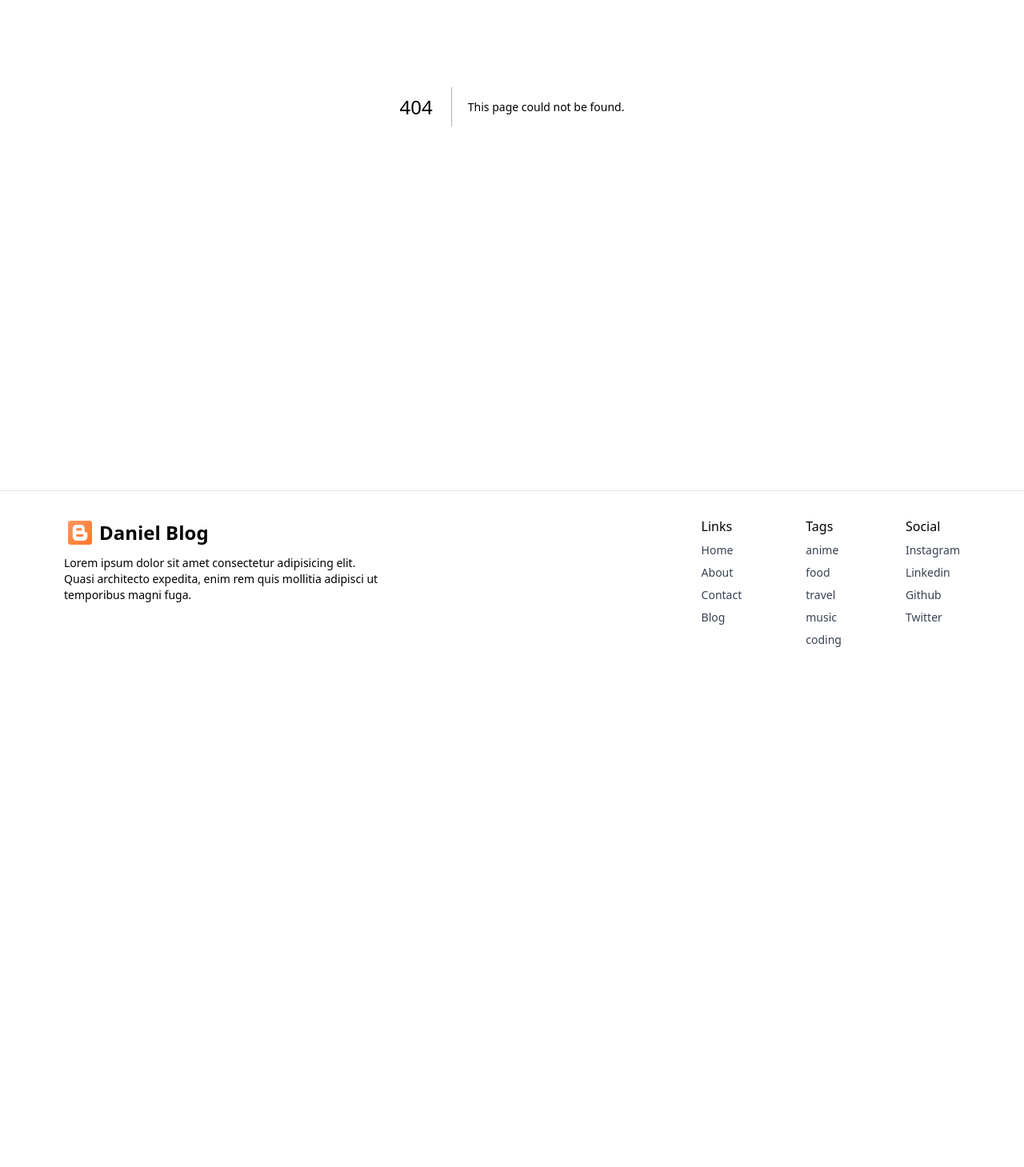
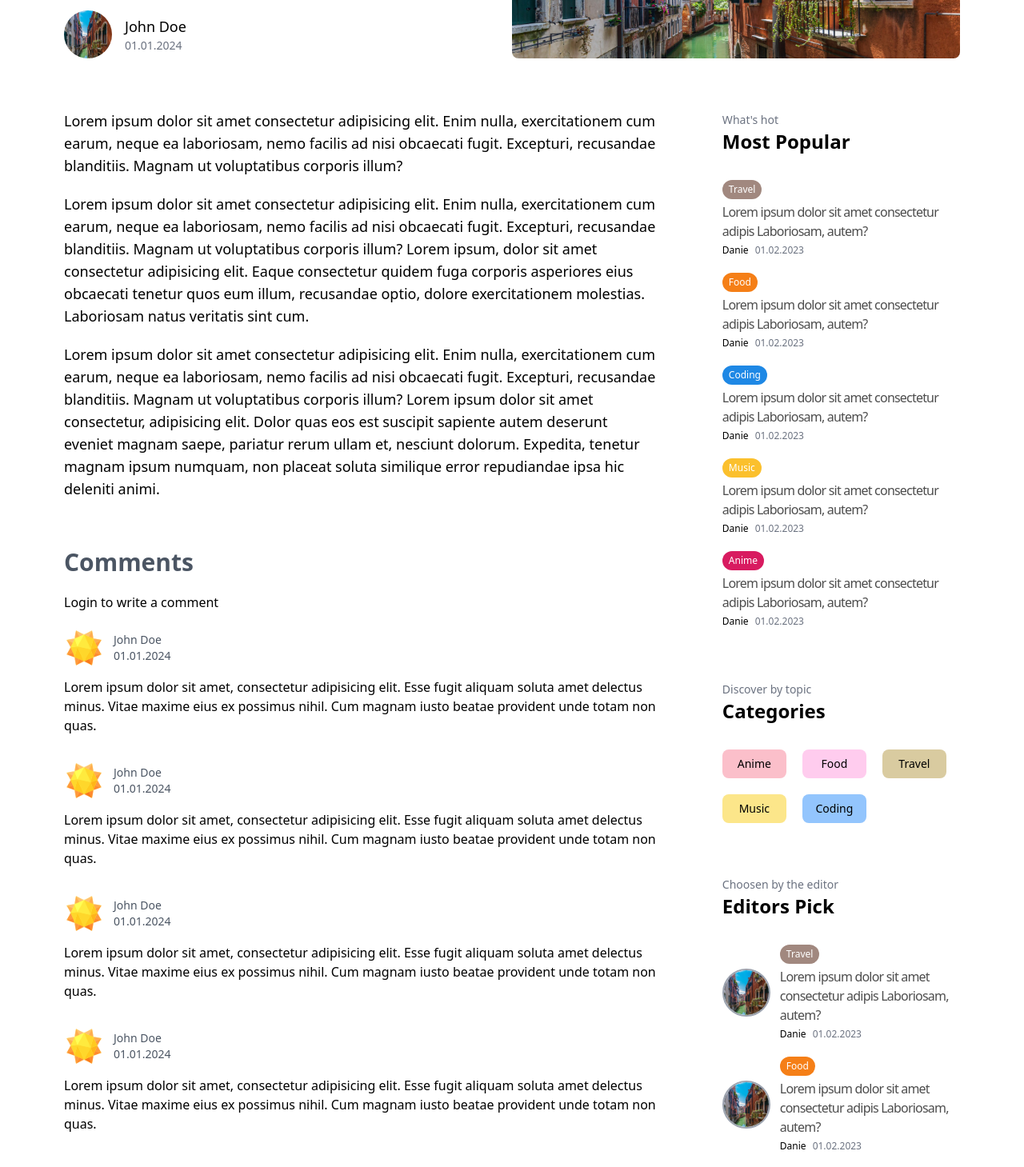
Before and after one commit to Vader4k/blog, a Next.js app: page /about in a window 1280 px wide. Before the commit this address had no page. Shown: the part 380-1839 px from the top of the page at 80% size. Before the commit the page ends 1222 px from the top, so only its background shows below. Built offline with nearby package versions, Linux system fonts and the light colour scheme.

Commit message:
@add/ done with single page post

```diff
--- /dev/null
+++ b/src/app/[slug]/page.tsx
@@ -0,0 +1,75 @@
+import React from "react";
+import Image from "next/image";
+import Menu from "@/components/Menu";
+import Comments from "@/components/Comments";
+
+const page = () => {
+  return (
+    <div className="pt-10">
+      <div className="w- md:h-[300px] gap-5 md:gap-0 flex-wrap md:flex-nowrap flex items-center justify-between">
+        <div className="w-full h-full md:h-full flex flex-col gap-5 md:justify-between">
+          <h1 className="text-3xl lg:text-5xl font-bold max-w-[600px] leading-snug">
+            Lorem ipsum dolor sit amet consectetur adipisicing elit.
+          </h1>
+          <div className="flex gap-4 items-center">
+            <div className="w-[60px] relative h-[60px]">
+              <Image
+                src="/44775.jpg"
+                className="rounded-full"
+                alt="profile-picture"
+                fill
+              />
+            </div>
+            <div className="flex flex-col">
+              <span className="font-medium text-lg">John Doe</span>
+              <span className="text-sm text-gray-500">01.01.2024</span>
+            </div>
+          </div>
+        </div>
+        <div className="w-full h-full min-h-[300px] relative">
+          <Image
+            className="object-cover h-full rounded-lg"
+            src="/44775.jpg"
+            alt="image"
+            fill
+          />
+        </div>
+      </div>
+      <div className="flex md:flex-row flex-col py-16 justify-between w-full gap-10 lg:gap-20">
+        <div className="flex-[5] flex flex-col gap-5">
+          <p className="text-lg">
+            Lorem ipsum dolor sit amet consectetur adipisicing elit. Enim nulla,
+            exercitationem cum earum, neque ea laboriosam, nemo facilis ad nisi
+            obcaecati fugit. Excepturi, recusandae blanditiis. Magnam ut
+            voluptatibus corporis illum?
+          </p>
+          <p className="text-lg">
+            Lorem ipsum dolor sit amet consectetur adipisicing elit. Enim nulla,
+            exercitationem cum earum, neque ea laboriosam, nemo facilis ad nisi
+            obcaecati fugit. Excepturi, recusandae blanditiis. Magnam ut
+            voluptatibus corporis illum? Lorem ipsum, dolor sit amet consectetur
+            adipisicing elit. Eaque consectetur quidem fuga corporis asperiores
+            eius obcaecati tenetur quos eum illum, recusandae optio, dolore
+            exercitationem molestias. Laboriosam natus veritatis sint cum.
+          </p>
+          <p className="text-lg">
+            Lorem ipsum dolor sit amet consectetur adipisicing elit. Enim nulla,
+            exercitationem cum earum, neque ea laboriosam, nemo facilis ad nisi
+            obcaecati fugit. Excepturi, recusandae blanditiis. Magnam ut
+            voluptatibus corporis illum? Lorem ipsum dolor sit amet consectetur,
+            adipisicing elit. Dolor quas eos est suscipit sapiente autem
+            deserunt eveniet magnam saepe, pariatur rerum ullam et, nesciunt
+            dolorum. Expedita, tenetur magnam ipsum numquam, non placeat soluta
+            similique error repudiandae ipsa hic deleniti animi.
+          </p>
+          <div className="pt-10">
+            <Comments />
+          </div>
+        </div>
+        <Menu />
+      </div>
+    </div>
+  );
+};
+
+export default page;
--- /dev/null
+++ b/src/components/Comments.tsx
@@ -0,0 +1,91 @@
+import Link from "next/link";
+import Image from "next/image";
+
+const Comments = () => {
+  const session = false;
+  return (
+    <div className="w-full">
+      <h1 className="font-bold text-gray-600 text-3xl">Comments</h1>
+      <div className="py-5">
+        {session ? (
+          <form className="flex pb-5 items-center gap-5 w-full">
+            <input
+              type="text"
+              placeholder="write a comment..."
+              className="w-full border border-gray-300 rounded-md px-4 py-7"
+            />
+            <button className="bg-blue-500 text-white px-4 py-4 rounded-md">
+              Send
+            </button>
+          </form>
+        ) : (
+          <Link href={"/login"}>Login to write a comment</Link>
+        )}
+        <div className="mt-5 flex flex-col gap-8">
+          <div className="">
+            <div className="flex items-center gap-3">
+              <Image src="/sun.png" alt="profilepic" width={50} height={50} />
+              <div className="flex flex-col text-sm text-gray-600">
+                <span className="font-medium">John Doe</span>
+                <span>01.01.2024</span>
+              </div>
+            </div>
+            <p className="pt-3">
+              Lorem ipsum dolor sit amet, consectetur adipisicing elit. Esse
+              fugit aliquam soluta amet delectus minus. Vitae maxime eius ex
+              possimus nihil. Cum magnam iusto beatae provident unde totam non
+              quas.
+            </p>
+          </div>
+          <div className="">
+            <div className="flex items-center gap-3">
+              <Image src="/sun.png" alt="profilepic" width={50} height={50} />
+              <div className="flex flex-col text-sm text-gray-600">
+                <span className="font-medium">John Doe</span>
+                <span>01.01.2024</span>
+              </div>
+            </div>
+            <p className="pt-3">
+              Lorem ipsum dolor sit amet, consectetur adipisicing elit. Esse
+              fugit aliquam soluta amet delectus minus. Vitae maxime eius ex
+              possimus nihil. Cum magnam iusto beatae provident unde totam non
+              quas.
+            </p>
+          </div>
+          <div className="">
+            <div className="flex items-center gap-3">
+              <Image src="/sun.png" alt="profilepic" width={50} height={50} />
+              <div className="flex flex-col text-sm text-gray-600">
+                <span className="font-medium">John Doe</span>
+                <span>01.01.2024</span>
+              </div>
+            </div>
+            <p className="pt-3">
+              Lorem ipsum dolor sit amet, consectetur adipisicing elit. Esse
+              fugit aliquam soluta amet delectus minus. Vitae maxime eius ex
+              possimus nihil. Cum magnam iusto beatae provident unde totam non
+              quas.
+            </p>
+          </div>
+          <div className="">
+            <div className="flex items-center gap-3">
+              <Image src="/sun.png" alt="profilepic" width={50} height={50} />
+              <div className="flex flex-col text-sm text-gray-600">
+                <span className="font-medium">John Doe</span>
+                <span>01.01.2024</span>
+              </div>
+            </div>
+            <p className="pt-3">
+              Lorem ipsum dolor sit amet, consectetur adipisicing elit. Esse
+              fugit aliquam soluta amet delectus minus. Vitae maxime eius ex
+              possimus nihil. Cum magnam iusto beatae provident unde totam non
+              quas.
+            </p>
+          </div>
+        </div>
+      </div>
+    </div>
+  );
+};
+
+export default Comments;
--- a/src/components/Footer.tsx
+++ b/src/components/Footer.tsx
@@ -3,7 +3,7 @@ import { footerLinks } from "@/lib/footer";
 
 const Footer = () => {
   return (
-    <footer className="px-5 border-t md:mt-20 py-8 md:px-20 flex-col gap-5 md:flex-row flex items-start justify-between w-full">
+    <footer className="px-5 border-t py-8 md:px-20 flex-col gap-5 md:flex-row flex items-start justify-between w-full">
       <div className="flex flex-col gap-2 flex-1">
         <div className="flex items-center gap-1">
           <Image src={"/logo.png"} alt="logo" width={40} height={40} />
```
